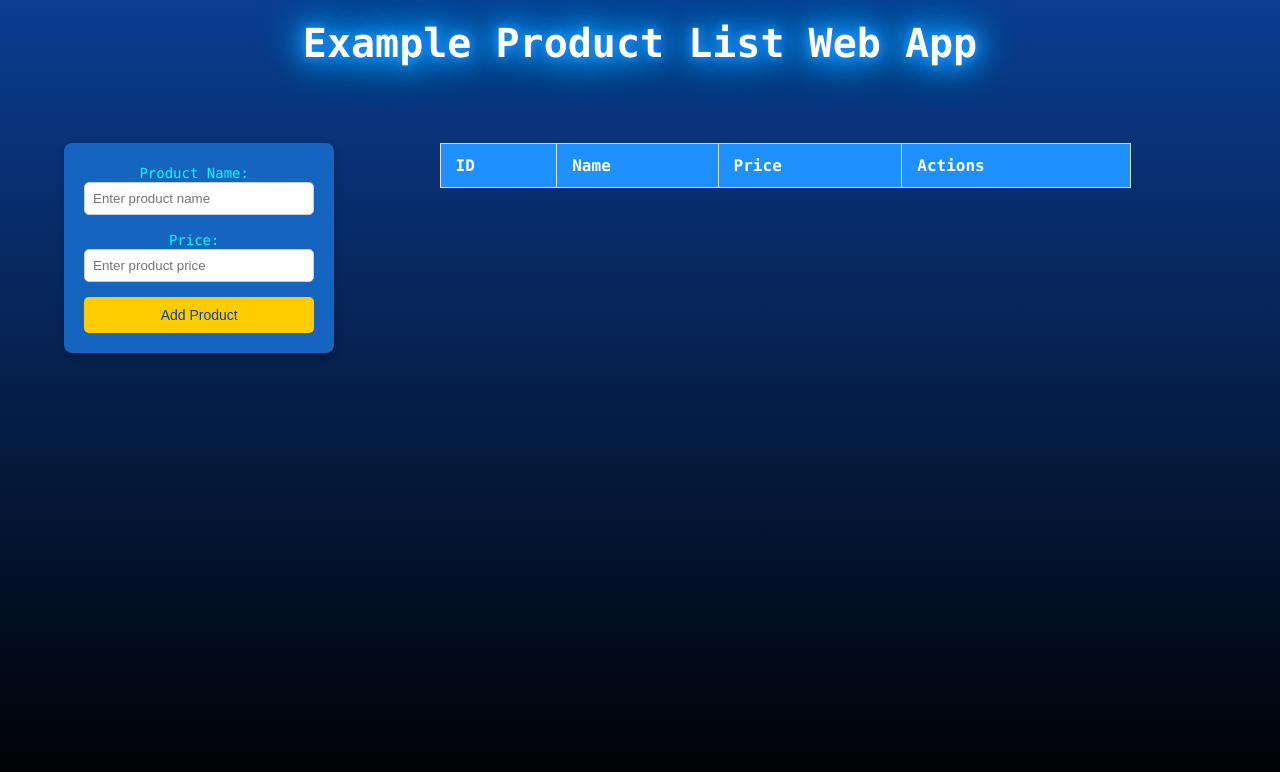
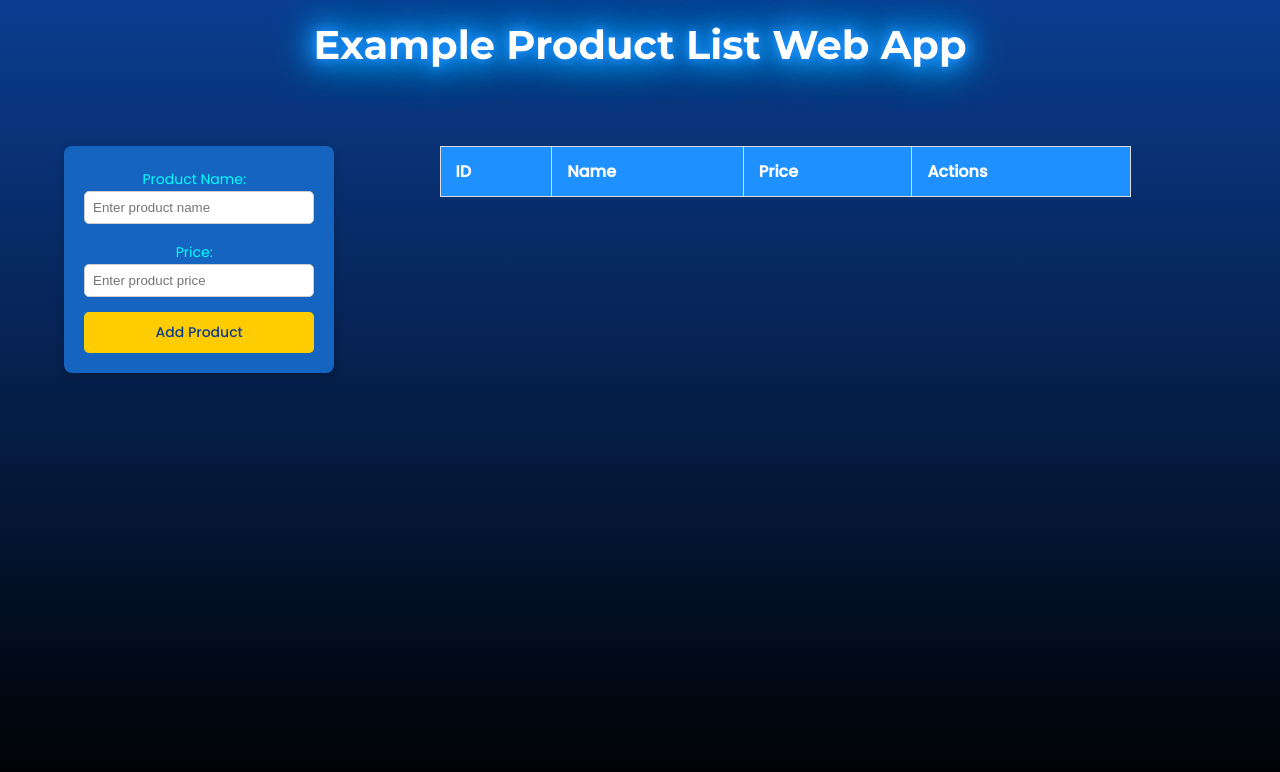
Before and after one commit to BrandonGlz/versionamiento-brandon-gonzalez, a plain HTML site: page index.html in a window 1280 px wide. Drawn offline with Linux system fonts and the light colour scheme.

Commit message:
style: cambiar tipografías a Montserrat y Poppins

```diff
--- a/index.html
+++ b/index.html
@@ -5,6 +5,9 @@
     <meta name="viewport" content="width=device-width, initial-scale=1.0">
     <title>Example Data Table with LocalStorage</title>
 
+    <link rel="preconnect" href="https://fonts.googleapis.com">
+    <link rel="preconnect" href="https://fonts.gstatic.com" crossorigin>
+    <link href="https://fonts.googleapis.com/css2?family=Montserrat:wght@700&family=Poppins:wght@400;500&display=swap" rel="stylesheet">
     <link rel="stylesheet" href="styles.css">
 </head>
 <body>
--- a/styles.css
+++ b/styles.css
@@ -1,6 +1,6 @@
 body {
     background: linear-gradient(#0B3D91, #000);
-    font-family: 'Consolas', sans-serif;
+    font-family: 'Poppins', sans-serif;
     margin: 0;
     padding: 0;
     height: 100vh;
@@ -11,6 +11,7 @@ body {
 }
 
 h1 {
+    font-family: 'Montserrat', sans-serif;
     color: #FFF;
     text-align: center;
     margin-top: 20px;
@@ -56,6 +57,8 @@ input {
 }
 
 button {
+    font-family: 'Poppins', sans-serif;
+    font-weight: 500;
     background-color: #FFCC00;
     color: #0B3D91;
     border: none;
```
